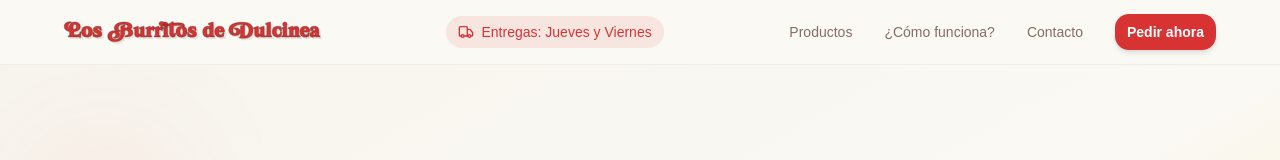
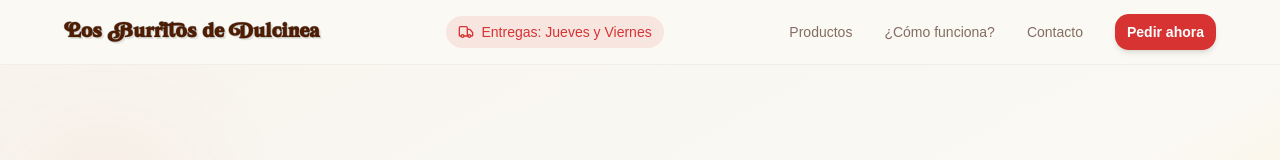
Before and after one commit to ail3ngrimaldi/burrito-joy-hub, a React (Vite) app: page / in a window 1280 px wide. Shown: the top 160 px of the page. Built offline with nearby package versions, Linux system fonts and the light colour scheme; the HTML template or start-up script is replaced by a standard one.

Commit message:
Update index.css

```diff
--- a/src/index.css
+++ b/src/index.css
@@ -139,7 +139,7 @@
 /* Brand name with custom font and stroke effect */
 .brand-name {
   font-family: 'Junigarden', 'Fredoka', cursive;
-  color: hsl(var(--primary));
+  color: #511C00;
   -webkit-text-stroke: 1px hsl(var(--foreground) / 0.3);
   text-shadow:
     2px 2px 0 hsl(var(--foreground) / 0.1),
@@ -151,7 +151,7 @@
 .brand-name-stroke {
   font-family: 'Junigarden', 'Fredoka', cursive;
   color: hsl(var(--primary));
-  -webkit-text-stroke: 2px hsl(var(--foreground));
+  -webkit-text-stroke: 2px #FFB700;
   paint-order: stroke fill;
 }
 
```
